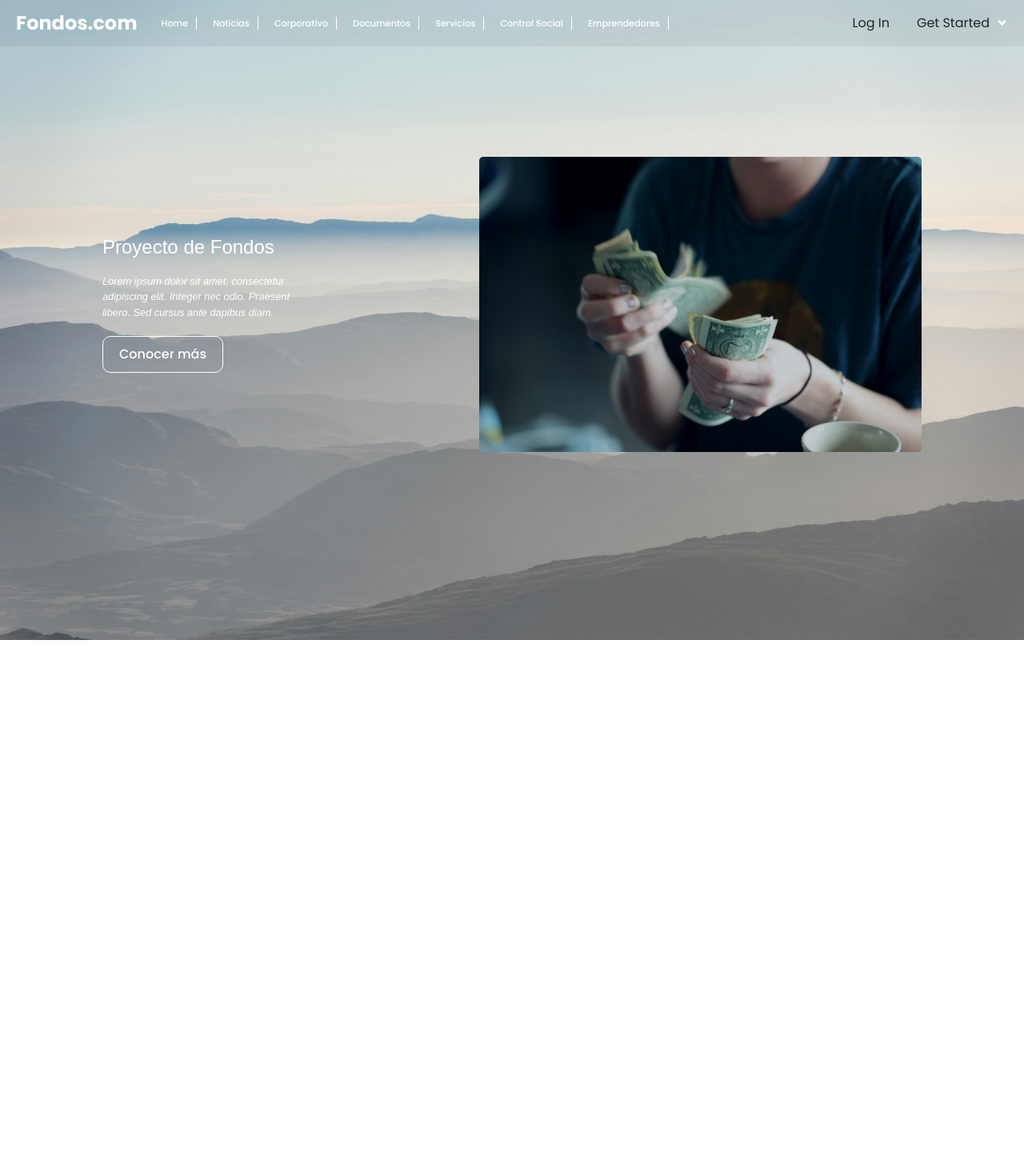
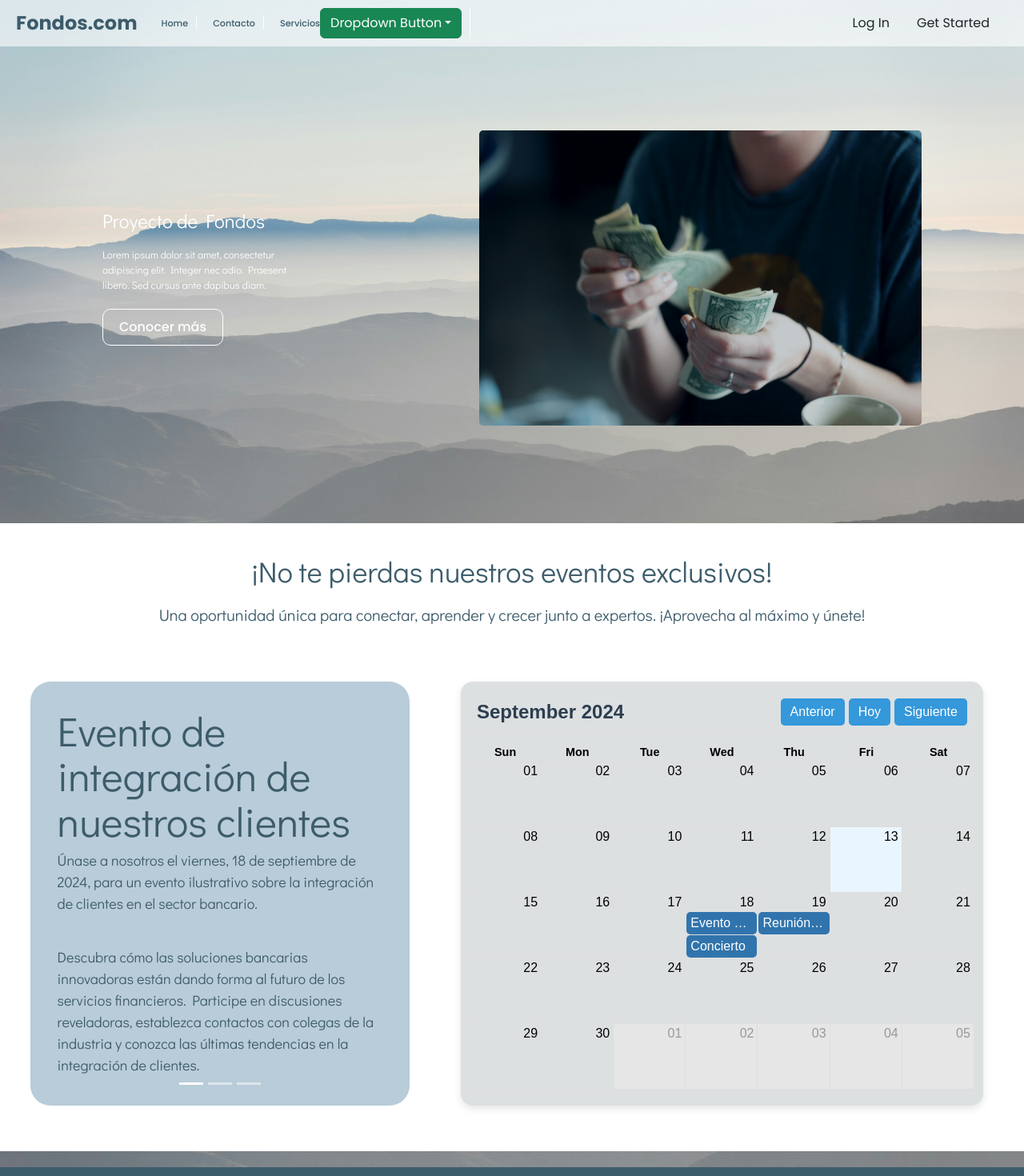
Before and after one commit to STRsanti/ProyectoFondo, a React (Vite) app: page / in a window 1280 px wide. Shown: the top 1470 px of the page at 80% size. Before the commit the page ends 800 px from the top, so only its background shows below. Built offline with nearby package versions, Linux system fonts and the light colour scheme.

Commit message:
Cambios en el home y header del aplicativo

```diff
--- a/package.json
+++ b/package.json
@@ -10,9 +10,12 @@
     "preview": "vite preview"
   },
   "dependencies": {
+    "axios": "^1.7.7",
     "bootstrap": "^5.3.3",
+    "cors": "^2.8.5",
     "dayjs": "^1.11.13",
     "express": "^4.21.0",
+    "mysql": "^2.18.1",
     "react": "^18.3.1",
     "react-big-calendar": "^1.14.0",
     "react-bootstrap": "^2.10.4",
--- a/src/App.css
+++ b/src/App.css
@@ -14,10 +14,12 @@
   }
 }
 
+
+
 body, html {
   margin: 0;
   padding: 0;
-  height: 100%;
+  height: auto;
   background-image: url('background1.jpg');
 }
 
--- a/src/App.jsx
+++ b/src/App.jsx
@@ -7,6 +7,7 @@ import Home from './components/Home';
 import Eventos from './paginas/eventos';
 import ContactForm from './paginas/formcontact';
 import Login from './paginas/login';
+import 'bootstrap/dist/css/bootstrap.min.css';
 
 function App() {
   return (
@@ -31,10 +32,6 @@ function App() {
           </Routes>
         </div>
       </div>
-
-      <div className='Content1'>
-
-      </div>
     </Router>
   );
 }
--- /dev/null
+++ b/src/colores.css
@@ -0,0 +1,3 @@
+.paleta{
+    color:rgb(231,239,241);
+}
--- a/src/components/Header.jsx
+++ b/src/components/Header.jsx
@@ -2,6 +2,7 @@
 import { Link } from 'react-router-dom';
 import { FaAngleDown } from "react-icons/fa";
 import '../stylesheets/Header.css';
+import Dropdown from 'react-bootstrap/Dropdown';
 
 const Header = () => {
   return (
@@ -9,17 +10,20 @@ const Header = () => {
       <div className="logo">Fondos.com</div>
       <nav className="nav">
         <Link className="navItem" to="/"> Home </Link>
-        <Link className="navItem" to="/contacto">Noticias</Link>
-        <Link className="navItem" to="/Corporativo">Corporativo</Link>
-        <Link className="navItem" to="/contacto">
-          <FaAngleDown className="icon" /> Documentos
-        </Link>
-        <Link className="navItem" to="/contacto">
-          <FaAngleDown className="icon" /> Servicios
-        </Link>
-        <Link className="navItem" to="/control-social">Control Social</Link>
-        <Link className="navItem" to="/contacto">
-          <FaAngleDown className="icon" /> Emprendedores
+        <Link className="navItem" to="/contacto">Contacto</Link>
+        <Link className="navItem" to="/servicioa">Servicios
+
+        <Dropdown>
+          <Dropdown.Toggle variant="success" id="dropdown-basic">
+            Dropdown Button
+          </Dropdown.Toggle>
+
+          <Dropdown.Menu>
+            <Dropdown.Item href="#/action-1">Action</Dropdown.Item>
+            <Dropdown.Item href="#/action-2">Another action</Dropdown.Item>
+            <Dropdown.Item href="#/action-3">Something else</Dropdown.Item>
+          </Dropdown.Menu>
+        </Dropdown>
         </Link>
         <div className="navButtons">
         <Link to="/login">
--- a/src/components/Home.jsx
+++ b/src/components/Home.jsx
@@ -1,9 +1,13 @@
 // src/components/Home.jsx
 import React from 'react';
 import '../stylesheets/Home.css';
+import CarrouselInfo from '../components/carrouselInfo'
+import { Calendario } from '../components/calendario';
+import 'bootstrap/dist/css/bootstrap.min.css';
+
 const Home = () => {
   return (
-    <section className="hero">
+    <><section className="hero">
       <div className="hero-content">
         <div className="hero-text">
           <h1>Proyecto de Fondos</h1>
@@ -14,7 +18,36 @@ const Home = () => {
           <img src="./src/money.jpg" alt="Descripción de la imagen" />
         </div>
       </div>
+
+      <div className='separator'>
+        <h2>   </h2>
+      </div>
+
+      <div className='Content1'>
+      <div className='title'>
+        <h2>¡No te pierdas nuestros eventos exclusivos!</h2>
+        <h5>Una oportunidad única para conectar, aprender y crecer junto a expertos. ¡Aprovecha al máximo y únete!</h5>
+      </div>
+      <div className='cal'>
+        <CarrouselInfo />
+        <Calendario />
+        </div>
+      </div>
+
+      <div className='separator'>
+        <h2>   </h2>
+      </div>
+
+      <footer className="footer">
+
+      </footer>
+
+
+
     </section>
+
+      </>
+
   );
 }
 
--- a/src/components/carrouselInfo.jsx
+++ b/src/components/carrouselInfo.jsx
@@ -9,7 +9,6 @@ function Carrousel() {
   return (
     <div className='Carrousel'>
     <Carousel
-      fade
       controls={false}
     >
       <Carousel.Item interval={8000}>
@@ -22,7 +21,7 @@ function Carrousel() {
             establezca contactos con colegas de la industria y conozca las últimas tendencias en la integración de clientes.</p>
         </div>
       </Carousel.Item>
-      <Carousel.Item interval={8000}>
+      <Carousel.Item interval={6000}>
         <div className='CarrouselIContent'>
           <h1>Concierto para Afiliados</h1>
           <br/>
@@ -32,7 +31,7 @@ function Carrousel() {
           ¡No se pierda esta oportunidad única de disfrutar de buena música y fortalecer sus lazos profesionales en un ambiente lleno de energía y camaradería!</p>
         </div>
       </Carousel.Item>
-      <Carousel.Item interval={8000}>
+      <Carousel.Item interval={6000}>
         <div className='CarrouselIContent'>
           <h1>Reunión interna de costos</h1>
           <br/>
--- a/src/stylesheets/Header.css
+++ b/src/stylesheets/Header.css
@@ -3,8 +3,8 @@
     display: flex;
     align-items: center;
     padding: 10px 20px;
-    background-color: rgba(0, 0, 0, 0.);
-    color: white;
+    background-color: rgb(255, 255, 255, 0.6);
+    color: rgb(61, 92, 107);
     position: fixed;
     width: 100%;
     top: 0;
@@ -33,7 +33,7 @@
     display: flex;
     align-items: center;
     text-decoration: none;
-    color: white;
+    color: rgb(61, 92, 107);
     font-size: 0.7em;
     padding: 0 10px;
     transition: background-color 0.3s ease;
@@ -45,7 +45,7 @@
   }
 
   .navItem:hover {
-    background-color: rgba(255, 255, 255, 0.2);
+    background-color: rgb(61, 92, 107);
     color: white;
   }
 
@@ -60,7 +60,7 @@
   .btn {
     padding: 6px 15px;
     font-size: 0.8em;
-    color: white;
+    color: rgb(61, 92, 107);
     background-color: transparent;
     border: 1px solid white;
     border-radius: 10px;
@@ -83,7 +83,7 @@
 
 
   .btn:hover {
-    background-color: white;
+    background-color: rgb(61, 92, 107);
     color: black;
     border-color: white; /* Borde blanco al hacer hover */
    box-shadow: 0 0 5px white;
--- a/src/stylesheets/Home.css
+++ b/src/stylesheets/Home.css
@@ -1,18 +1,24 @@
-/* src/components/Home.css */
+
+@import url('https://fonts.googleapis.com/css2?family=Didact+Gothic&display=swap');
+
 .hero {
-    display: flex;
+  display: grid;
     justify-content: center;
     align-items: center;
     padding: 80px 0;
     background-color: rgba(255, 255, 255, 0);
     color: white;
-    height: calc(100vh - 80px);
+    height: 100vh;
   }
 
   .hero-content {
     display: flex;
     justify-content: space-between;
     align-items: center;
+    margin-bottom: 8%;
+    margin-top: 8%;
+    margin-left: 10%;
+    margin-right: 10%;
     width: 80%;
     gap: 20%;
   }
@@ -62,3 +68,41 @@
     height: auto;
     border-radius: 5px;
   }
+
+
+  .Content1{
+    background-color: rgb(255, 255, 255);
+    height: auto;
+    width: 100%;
+    display: grid;
+  }
+
+  .title{
+    color: rgb(61, 92, 107);
+    text-align: center;
+    font-size: 10px;
+    margin-top: 3%;
+  }
+
+  .cal{
+    float: left;
+    display: flex;
+  }
+
+  .footer{
+    background-color: rgb(61,92,107);
+    height: 200px;
+    width: 100%;
+  }
+
+  h2{
+    font-family: "Didact Gothic", sans-serif;
+  font-weight: 400;
+  font-style: normal;
+  }
+
+  h5{
+    font-family: "Didact Gothic", sans-serif;
+  font-weight: 400;
+  font-style: normal;
+  }
--- a/src/stylesheets/componentes.css
+++ b/src/stylesheets/componentes.css
@@ -1,41 +1,48 @@
+
+@import url('https://fonts.googleapis.com/css2?family=Didact+Gothic&display=swap');
+
+
 .CarrouselIContent {
-    color: rgba(0, 28, 73, 0.69);
-    text-align: justify;
-    height: 450px;
+    color: rgb(61, 92, 107);
+    text-align: left;
+    height: 530px;
     width: 100%;
     padding: 7%;
-    background-color: rgba(255, 255, 255, 0.5); /* Blanco con 30% opacidad */
+    background-color: rgb(116,154,179, 0.5); /* Blanco con 30% opacidad */
     border-radius: 25px;
 }
 
 h1{
-    font-family: Arial, Helvetica, sans-serif;
-    font-size: medium;
+  font-family: "Didact Gothic", sans-serif;
+  font-weight: 400;
+  font-style: normal;
 }
 
 p{
-    font-family: Arial, Helvetica, sans-serif;
-    font-size: medium;
-    font-style: oblique;
+    font-family: "Didact Gothic", sans-serif;
+    font-weight: 400;
+    font-size: 18px;
+    font-style: normal;
 }
 
 .Calendario{
     height: 530px;
     width: 45%;
-    margin-top: 10%;
+    margin-top: 5%;
     margin-left: 5%;
     margin-right: 4%;
     margin-bottom: 4.5%;
-    background-color: white;
+    background-color: rgb(188,193,196, 0.5);
     border-radius: 15px;
+    color: black;
     box-shadow: 0px 4px 10px rgba(0, 0, 0, 0.1);
 }
 
 .Carrousel{
     margin-left: 3%;
-    margin-top: 12%;
+    margin-top: 5%;
     height: 450px;
-    width: 45%;
+    width: 37%;
 }
 
 @media (max-width: 768px){
```
Also changed, not shown: server.js (added, +17 -0 lines), 2 other files (tests, documents, lock files or other folders).
